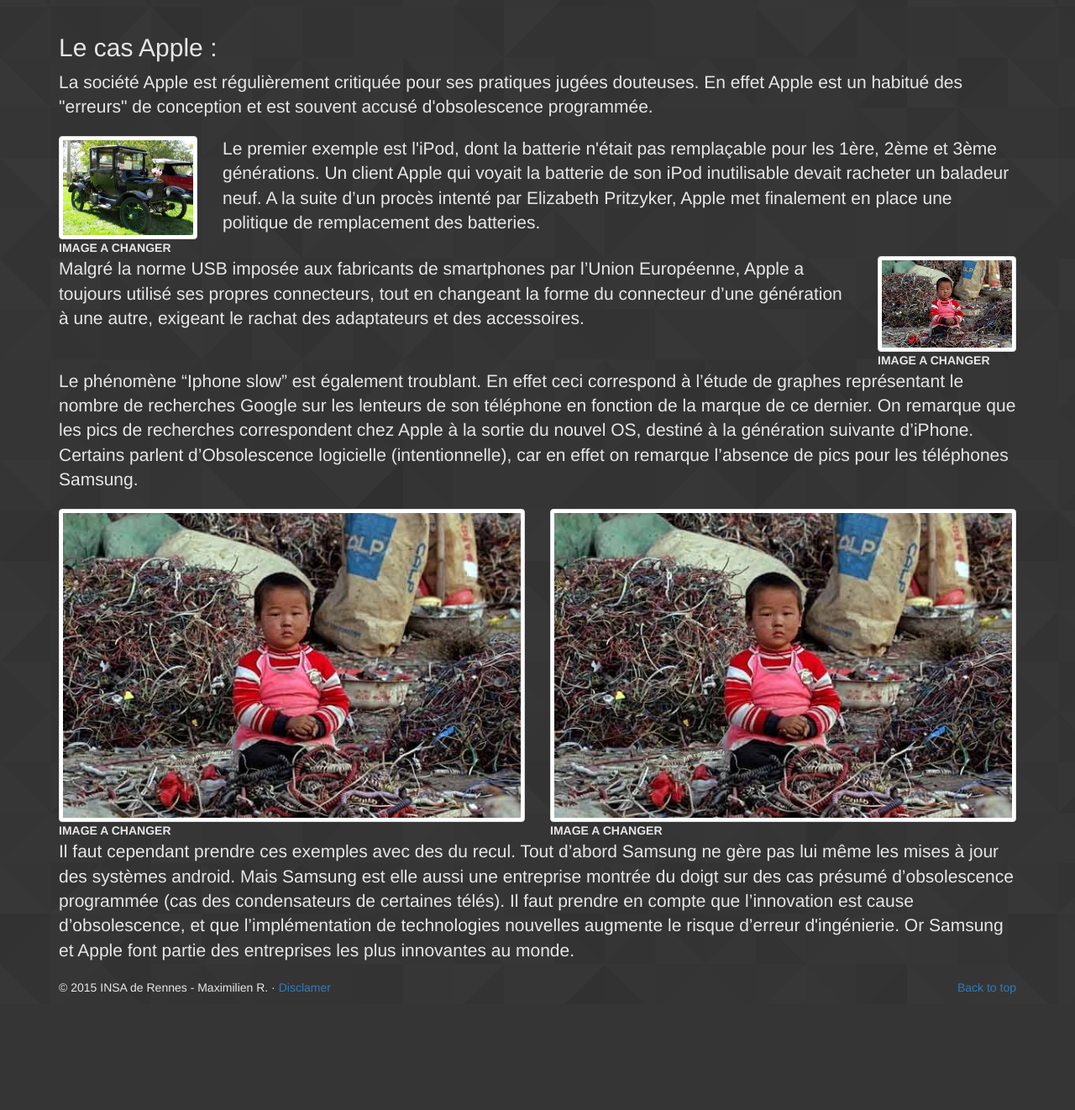
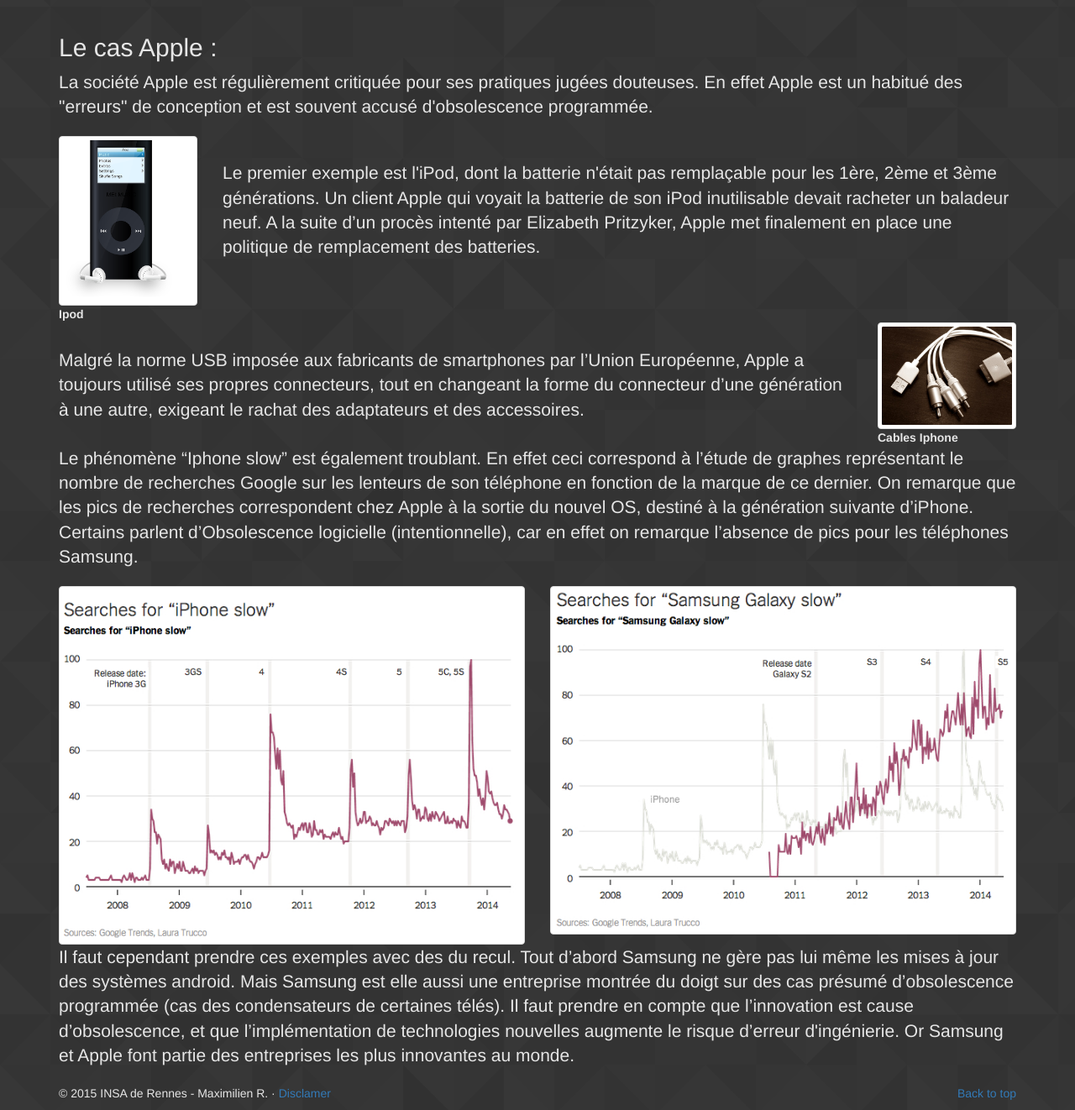
Before and after one commit to Entilore/Mono, a PHP site: page /apple.php in a window 1280 px wide. Shown: the part 52-1374 px from the top of the page at 84% size. Before the commit the page ends 1248 px from the top, so only its background shows below. Run offline with PHP 8.4, Linux system fonts and the light colour scheme; some libraries are stand-ins or nearby versions.

Commit message:
modif2 images des articles

```diff
--- a/Website/apple.php
+++ b/Website/apple.php
@@ -10,12 +10,12 @@
 
       <div class=row>
         <div class="col-md-2">
-              <img class="featurette-image img-responsive img-thumbnail" data-src="holder.js/500x500/auto" alt="Generic placeholder image" src="assets/Ford-T.jpg">
-              <figcaption><strong>IMAGE A CHANGER</strong></figcaption>
+              <img class="featurette-image img-responsive img-thumbnail" data-src="holder.js/500x500/auto" alt="Generic placeholder image" src="assets/ipod.png">
+              <figcaption><strong>Ipod</strong></figcaption>
         </div>
 
         <div class="col-md-10">
-          <p class="lead">Le premier exemple est l'iPod, dont la batterie n'était pas remplaçable pour les 1ère, 2ème et 3ème générations. Un client Apple qui voyait la batterie de son iPod inutilisable devait racheter un baladeur neuf. A la suite d’un procès intenté par Elizabeth Pritzyker, Apple met finalement en place une politique de remplacement des batteries.
+          <p class="lead"><br>Le premier exemple est l'iPod, dont la batterie n'était pas remplaçable pour les 1ère, 2ème et 3ème générations. Un client Apple qui voyait la batterie de son iPod inutilisable devait racheter un baladeur neuf. A la suite d’un procès intenté par Elizabeth Pritzyker, Apple met finalement en place une politique de remplacement des batteries.
 
            </p>
         </div>
@@ -23,12 +23,13 @@
 
       <div class=row>
         <div class="col-md-10">
-          <p class="lead">Malgré la norme USB imposée aux fabricants de smartphones par l’Union Européenne, Apple a toujours utilisé ses propres connecteurs, tout en changeant la forme du connecteur d’une génération à une autre, exigeant le rachat des adaptateurs et des accessoires.
+
+          <p class="lead"><br>Malgré la norme USB imposée aux fabricants de smartphones par l’Union Européenne, Apple a toujours utilisé ses propres connecteurs, tout en changeant la forme du connecteur d’une génération à une autre, exigeant le rachat des adaptateurs et des accessoires.
           </p>
         </div>
         <div class="col-md-2">
-              <img class="featurette-image img-responsive img-thumbnail" data-src="holder.js/500x500/auto" alt="Generic placeholder image" src="assets/guiyu.jpg">
-              <figcaption><strong>IMAGE A CHANGER</strong></figcaption>
+              <img class="featurette-image img-responsive img-thumbnail" data-src="holder.js/500x500/auto" alt="Generic placeholder image" src="assets/cable.jpg">
+              <figcaption><strong>Cables Iphone</strong></figcaption>
         </div>
       </div>
 
@@ -42,12 +43,12 @@
 
       <div class="row">
         <div class="col-md-6">
-          <img class="featurette-image img-responsive img-thumbnail" data-src="holder.js/500x500/auto" alt="Generic placeholder image" src="assets/guiyu.jpg">
-          <figcaption><strong>IMAGE A CHANGER</strong></figcaption>
+          <img class="featurette-image img-responsive img-thumbnail" data-src="holder.js/500x500/auto" alt="Generic placeholder image" src="assets/iphone-slow.jpg">
+
         </div>
         <div class="col-md-6">
-          <img class="featurette-image img-responsive img-thumbnail" data-src="holder.js/500x500/auto" alt="Generic placeholder image" src="assets/guiyu.jpg">
-          <figcaption><strong>IMAGE A CHANGER</strong></figcaption>
+          <img class="featurette-image img-responsive img-thumbnail" data-src="holder.js/500x500/auto" alt="Generic placeholder image" src="assets/samsung-slow.jpg">
+
         </div>
       </div>
 
```
Also changed, not shown: Website/phonebloks-ara.php (+5 -5 lines), Website/assets/cable.jpg (added), Website/assets/ipod.png (added).
